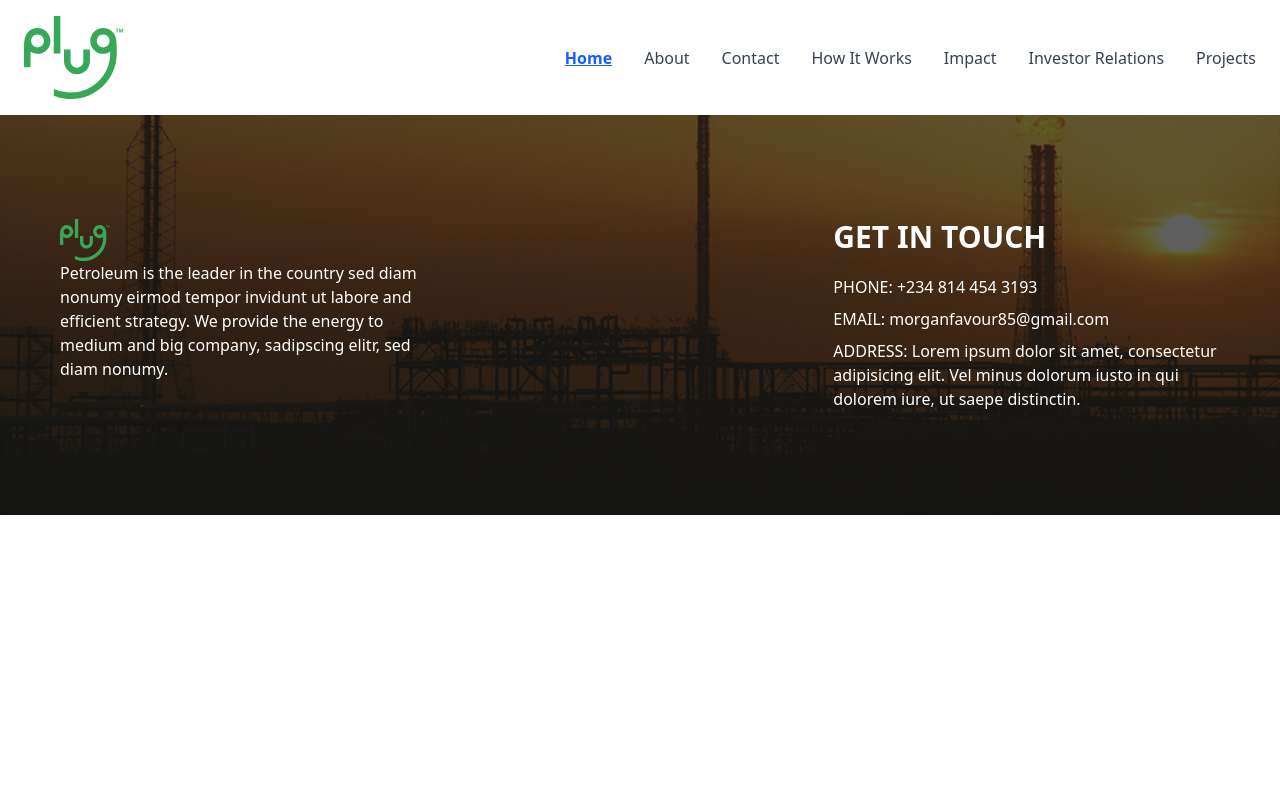
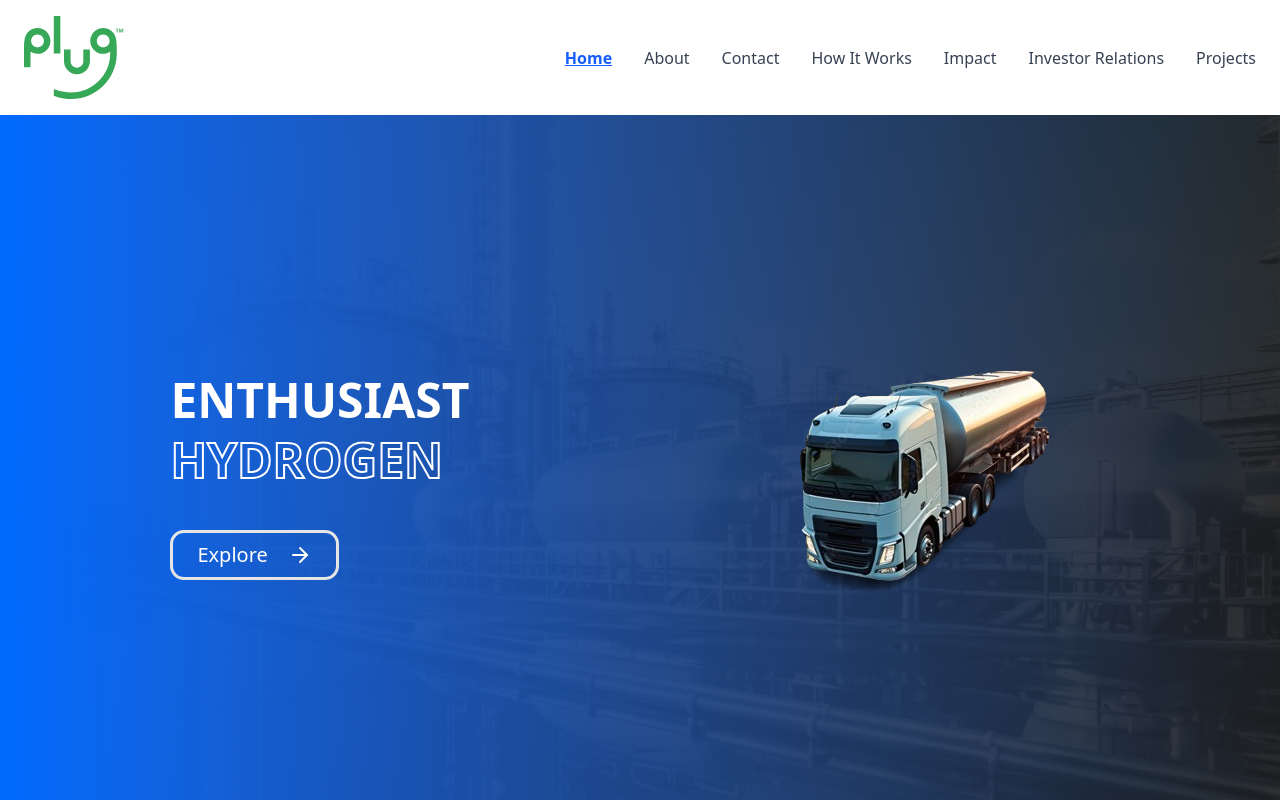
Before and after one commit to Morgan-Favour/enthusiastcompanies, a Next.js app: page / in a window 1280 px wide. Shown: the top 800 px of the page. Built offline with nearby package versions, Linux system fonts and the light colour scheme.

Commit message:
Refactor code structure for improved readability and maintainability

```diff
--- a/src/app/page.js
+++ b/src/app/page.js
@@ -1,9 +1,11 @@
+import Hero from "@/components/Hero";
+import Image from "next/image";
 
 
 export default function Home() {
   return (
     <div className="">
-
+      <Hero />
     </div>
   );
 }
--- a/src/components/Footer.jsx
+++ b/src/components/Footer.jsx
@@ -3,22 +3,23 @@ import React from 'react'
 
 const Footer = () => {
     return (
-        <div className="bg-[url('/footer-bg.jpg')] bg-cover bg-[position:bottom] bg-no-repeat h-[400px] w-full flex items-center justify-center relative">
+        <div className="bg-[url('/footer-bg.jpg')] bg-cover bg-bottom bg-no-repeat h-[400px] w-full flex items-center justify-center relative">
             <div className="absolute inset-0 bg-eh-black/70"></div>
 
-            <div className="flex justify-between relative z-10 px-15 text-white">
-                <div className='w-1/3'>
+            <div className="flex justify-between relative z-10 px-15 text-white max-w-7xl mx-auto">
+                <div className='w-1/3 pr-8'>
                     <Image src="/plug-logo.svg" alt="Logo" width={50} height={50} />
-                    <p>Petroleum is the leader in the country sed diam nonumy eirmod tempor invidunt ut labore and efficient strategy.
+                    <p className='mt-4 text-sm leading-relaxed'>
+                        Petroleum is the leader in the country sed diam nonumy eirmod tempor invidunt ut labore and efficient strategy.
                         We provide the energy to medium and big company, sadipscing elitr, sed diam nonumy.
                     </p>
                 </div>
                 <div className='w-1/3'>
                     <h2 className='mb-5 text-3xl font-bold'>GET IN TOUCH</h2>
-                    <div className='space-y-2'>
+                    <div className='space-y-2 text-sm'>
                         <p>PHONE: +234 814 454 3193</p>
-                    <p>EMAIL: morganfavour85@gmail.com</p>
-                    <p>ADDRESS: Lorem ipsum dolor sit amet, consectetur adipisicing elit. Vel minus dolorum iusto in qui dolorem iure, ut saepe distinctin.</p>
+                        <p>EMAIL: morganfavour85@gmail.com</p>
+                        <p>ADDRESS: Lorem ipsum dolor sit amet, consectetur adipisicing elit. Vel minus dolorum iusto in qui dolorem iure, ut saepe distinctin.</p>
                     </div>
                 </div>
             </div>
--- a/src/components/Hero.jsx
+++ b/src/components/Hero.jsx
@@ -1,10 +1,43 @@
+'use client'
 import React from 'react'
+import Image from 'next/image'
+import { ArrowRight } from 'lucide-react'
+
 
 const Hero = () => {
+
   return (
-    <div>
+    <main className="w-full relative min-h-[90vh]">
+      {/* Background image */}
+      <Image
+        src="/hero-bg.jpeg"
+        alt="Hero Background"
+        fill
+        className="object-cover object-center -z-10"
+        priority
+      />
 
-    </div>
+      {/* Gradient overlay */}
+      <div className="absolute inset-0 bg-gradient-to-r from-eh-primary to-eh-black/90 z-10"></div>
+
+      {/* Content */}
+      <div className="container text-white relative z-10">
+        <section className="grid grid-cols-1 md:grid-cols-2 place-items-center min-h-[90vh]">
+          <div>
+            <h1 className="text-5xl lg:7xl font-bold leading-tight uppercase">Enthusiast <br /> <span className='text-transparent text-outline'>Hydrogen</span></h1>
+            <button className="outline-btn flex justify-center items-center gap-5 text-xl mt-10">
+              Explore
+             <ArrowRight />
+            </button>
+          </div>
+          <div>
+            <img src="/truck.png" alt="Truck" className='w-[100%]' />
+          </div>
+        </section>
+      </div>
+    </main>
+
+
   )
 }
 
--- a/src/styles/globals.css
+++ b/src/styles/globals.css
@@ -135,5 +135,14 @@
     @apply bg-background text-foreground;
 
   }
+  .text-outline {
+    -webkit-text-stroke: 2px var(--color-eh-white);
+    color: transparent;
+   }
+}
 
+@layer components {
+  .outline-btn {
+    @apply border-[3px] rounded-xl px-6 py-2
+  }
 }
```
Also changed, not shown: public/hero-bg.jpeg (added), public/truck.png (added).
